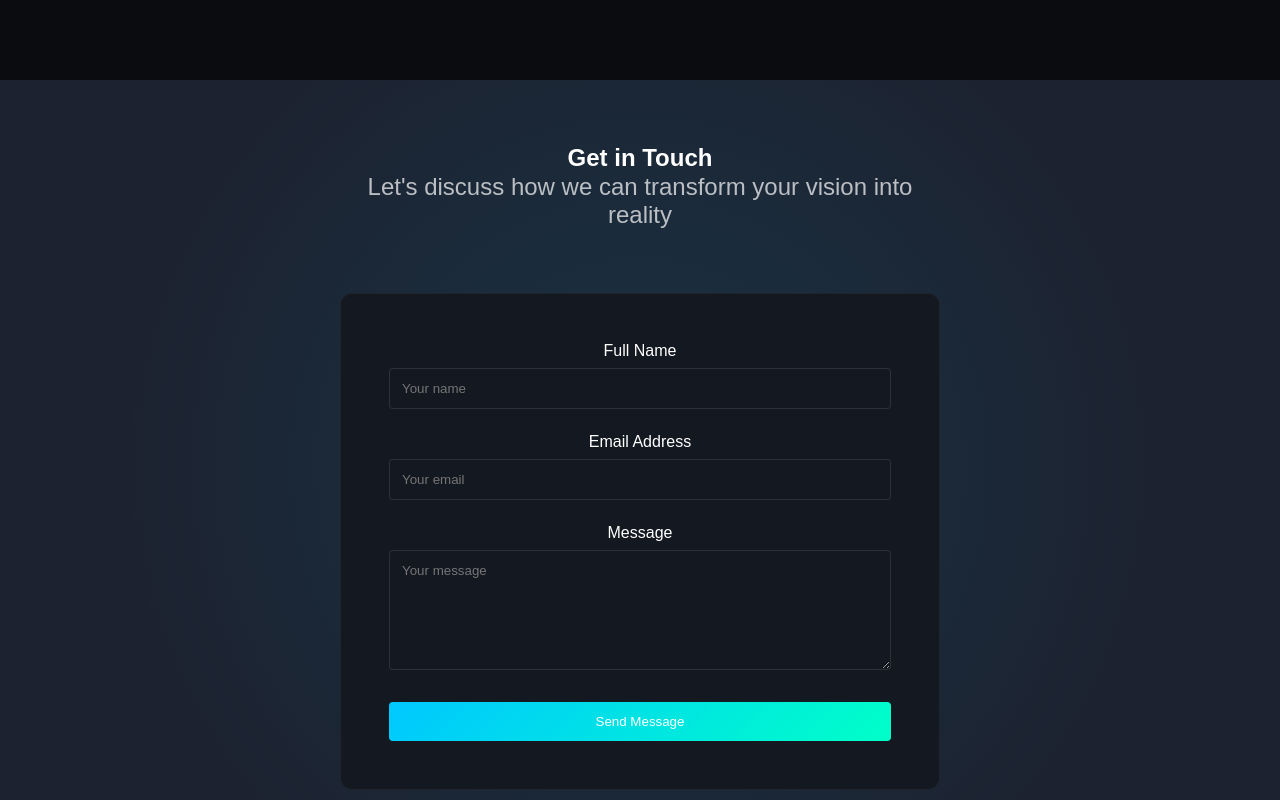
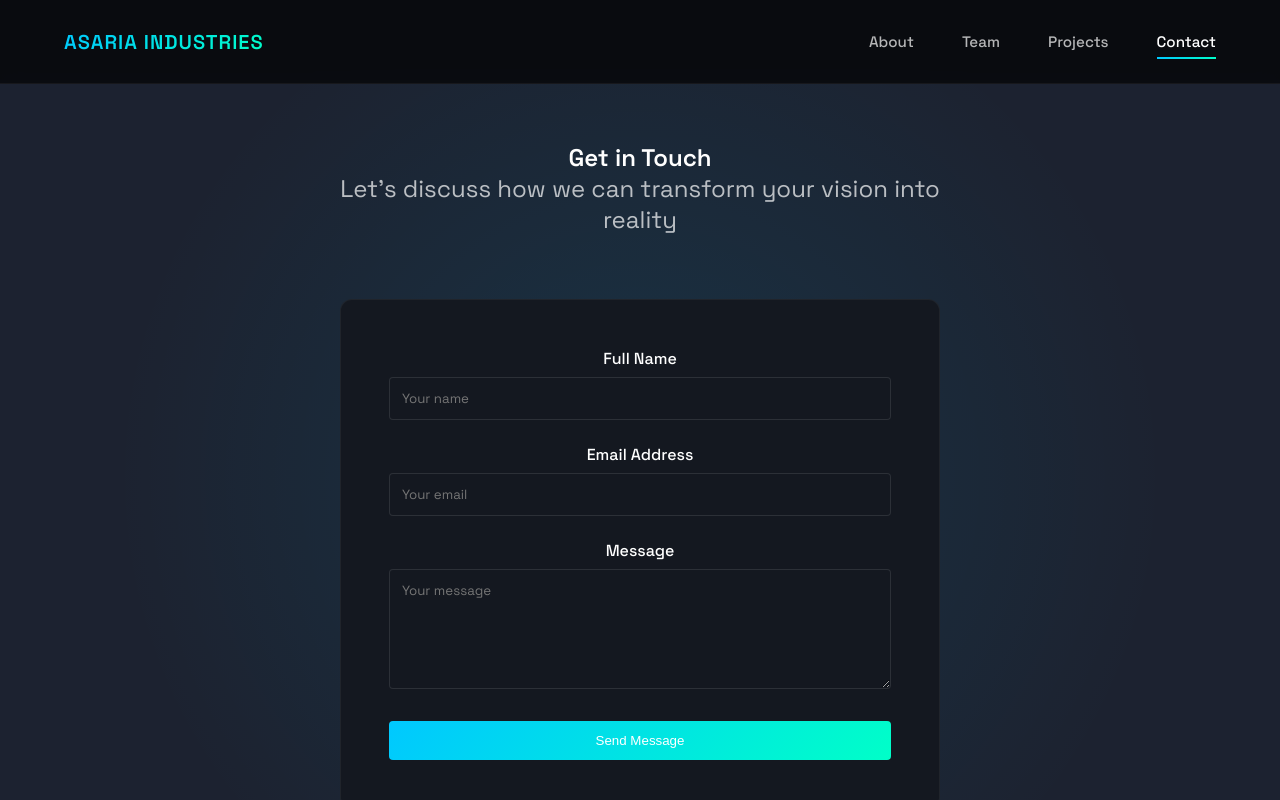
Before and after one commit to danialasaria/AsariaIndustriesEngineering, a Next.js app: page /contact in a window 1280 px wide. Shown: the top 800 px of the page. Built offline with nearby package versions, Linux system fonts and the light colour scheme.

Commit message:
fixing intro animation

```diff
--- a/package.json
+++ b/package.json
@@ -10,7 +10,7 @@
   },
   "dependencies": {
     "gsap": "^3.12.7",
-    "next": "14.1.0",
+    "next": "^15.1.6",
     "react": "^18.2.0",
     "react-dom": "^18.2.0"
   },
--- a/src/app/ClientLayout.jsx
+++ b/src/app/ClientLayout.jsx
@@ -1,21 +1,19 @@
 'use client'
 
 import { usePathname, useRouter } from 'next/navigation'
-import { useEffect } from 'react'
+import { useEffect, useState, useContext } from 'react'
 import React from 'react'
 import Navigation from './components/Navigation'
 import Footer from './components/Footer'
-
-// Keep track of logo clicks at module level
-let wasLogoClicked = false
+import { useIntro } from './context/IntroContext'
 
 export default function ClientLayout({ children }) {
   const pathname = usePathname()
   const router = useRouter()
   const isHomePage = pathname === '/'
-
+  const { shouldShowIntro, setShouldShowIntro } = useIntro()
   useEffect(() => {
-    if (isHomePage && !wasLogoClicked) {
+    if (isHomePage && shouldShowIntro) {
       document.body.style.overflow = 'hidden'
 
       // Prefetch all routes during the intro animation
@@ -28,24 +26,24 @@ export default function ClientLayout({ children }) {
     return () => {
       document.body.style.overflow = ''
     }
-  }, [isHomePage, router])
+  }, [isHomePage, shouldShowIntro, router])
 
   const onIntroComplete = () => {
     document.body.style.overflow = ''
-    wasLogoClicked = false // Reset after intro completes
+    setShouldShowIntro(false)
   }
 
-  const handleLogoClick = (e) => {
+  const handleLogoClick = async (e) => {
     e.preventDefault()
-    wasLogoClicked = true
-    router.push('/')
+    setShouldShowIntro(false)
+    await router.push('/')
   }
 
   return (
     <div className="app-container">
       <Navigation onLogoClick={handleLogoClick} />
       {React.cloneElement(children, {
-        shouldShowIntro: isHomePage && !wasLogoClicked,
+        shouldShowIntro: isHomePage && shouldShowIntro,
         onIntroComplete
       })}
       <Footer />
--- /dev/null
+++ b/src/app/context/IntroContext.jsx
@@ -0,0 +1,24 @@
+'use client';
+
+import { createContext, useContext, useState } from 'react'
+
+export const IntroContext = createContext()
+
+export function useIntro() {
+  const context = useContext(IntroContext)
+  if (context === undefined) {
+    throw new Error('useIntro must be used within an IntroProvider')
+  }
+  return context
+}
+
+export function IntroProvider({ children }) {
+  const [shouldShowIntro, setShouldShowIntro] = useState(true)
+  const value = { shouldShowIntro, setShouldShowIntro }
+
+  return (
+    <IntroContext.Provider value={value}>
+      {children}
+    </IntroContext.Provider>
+  )
+}
--- a/src/app/layout.js
+++ /dev/null
@@ -1,27 +0,0 @@
-import { Geist, Geist_Mono } from "next/font/google";
-import "./globals.css";
-
-const geistSans = Geist({
-  variable: "--font-geist-sans",
-  subsets: ["latin"],
-});
-
-const geistMono = Geist_Mono({
-  variable: "--font-geist-mono",
-  subsets: ["latin"],
-});
-
-export const metadata = {
-  title: "Create Next App",
-  description: "Generated by create next app",
-};
-
-export default function RootLayout({ children }) {
-  return (
-    <html lang="en">
-      <body className={`${geistSans.variable} ${geistMono.variable}`}>
-        {children}
-      </body>
-    </html>
-  );
-}
--- a/src/app/layout.jsx
+++ b/src/app/layout.jsx
@@ -2,6 +2,7 @@ import { Space_Grotesk } from 'next/font/google'
 import './globals.css'
 import { metadata } from './metadata'
 import ClientLayout from './ClientLayout'
+import { Providers } from './providers'
 
 // Optimize font loading
 const spaceGrotesk = Space_Grotesk({
@@ -36,9 +37,7 @@ export default function RootLayout({ children }) {
         />
       </head>
       <body suppressHydrationWarning={true}>
-        <ClientLayout>
-          {children}
-        </ClientLayout>
+        <Providers children={children} />
       </body>
     </html>
   )
--- /dev/null
+++ b/src/app/providers.jsx
@@ -0,0 +1,14 @@
+'use client'
+
+import { IntroProvider } from './context/IntroContext'
+import ClientLayout from './ClientLayout'
+
+export function Providers({ children }) {
+  return (
+    <IntroProvider>
+      <ClientLayout>
+        {children}
+      </ClientLayout>
+    </IntroProvider>
+  )
+}
```
Also changed, not shown: src/app/page.jsx (+4 -6 lines), 1 other file (tests, documents, lock files or other folders).
